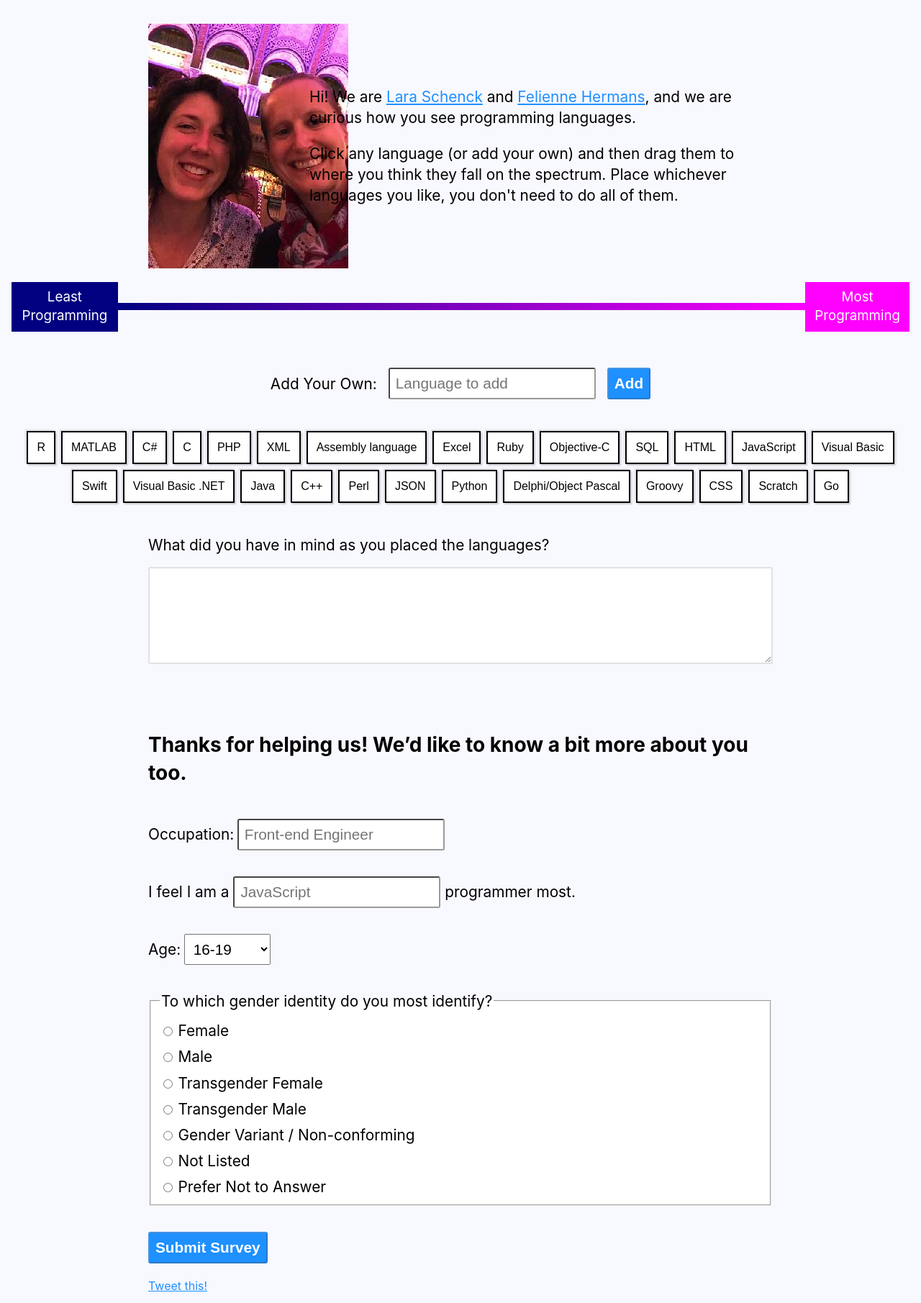
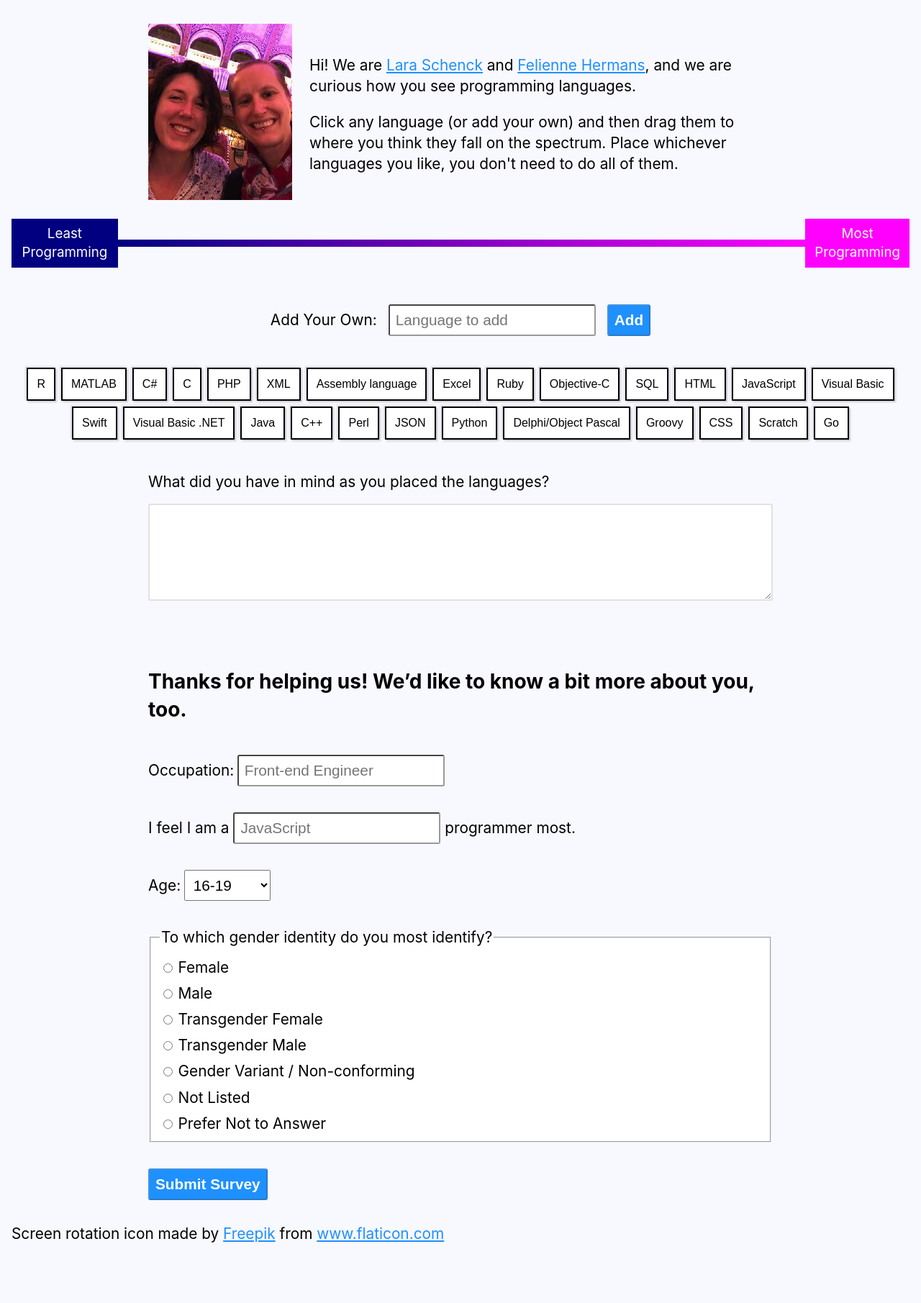
Before and after one commit to laras126/pls-webapp, a website with bundled scripts: page index.html in a window 1280 px wide. Shown: the part 89-1900 px from the top of the page at 72% size. After the commit the page ends 1858 px from the top, so only its background shows below. Built offline with nearby package versions, Linux system fonts and the light colour scheme.

Commit message:
feat: add screen notice icon

```diff
--- a/index.html
+++ b/index.html
@@ -4,16 +4,23 @@
 	<meta charset="UTF-8">
 	<meta name="viewport" content="width=device-width, initial-scale=1.0">
 	<meta http-equiv="X-UA-Compatible" content="ie=edge">
-	<title>Is it a Programming Language?</title>
+	<title>Ranking Programming Languages Survey</title>
 	<link rel="stylesheet" href="./style.css">
 </head>
 <body>
-	<p class="u-hidden@tablet u-hidden@landscape u-text-center u-padding-a-1 u-background-yellow u-font-size-16">It looks like you are using a small screen! We recommend rotating your screen to see the full board.</p>
+	<div class="c-screen-notice u-hidden@tablet u-hidden@landscape u-text-center u-padding-a-1">
+		<p class="u-background-yellow u-font-size-24 u-padding-a-1">It looks like you are using a small screen! <strong>Please rotate your device to landscape to see the full board.</strong></p>
+		<div class="c-screen-notice__icon">
+			<svg viewBox="0 0 488.631 488.631" xmlns="http://www.w3.org/2000/svg" fill="#777"><path d="m443.762 251.057h-161.456v34.625l161.592.072-.079 168.314s-.016 0-.057 0l-161.464-.064c-.006 12.669-3.686 24.393-9.667 34.626h171.131c19.138 0 34.699-15.561 34.699-34.697v-168.179c0-19.12-15.561-34.697-34.699-34.697z"/><path d="m213.053 100.678h-168.186c-19.128 0-34.697 15.569-34.697 34.697v318.558c0 19.136 15.569 34.697 34.697 34.697h80.338 87.848c19.122 0 34.691-15.561 34.691-34.697v-318.558c0-19.128-15.569-34.697-34.691-34.697zm-168.186 34.554 168.314.143-.072 283.972h-168.361zm65.766 317.785c0-10.113 8.202-18.316 18.308-18.316 10.146 0 18.349 8.202 18.349 18.316 0 10.122-8.202 18.341-18.349 18.341-10.106-.001-18.308-8.219-18.308-18.341z"/><path d="m361.752 128.511h-23.054c-1.673 0-3.171 1.003-3.815 2.558-.629 1.528-.279 3.312.899 4.483l40.448 40.455c1.616 1.602 4.221 1.602 5.837 0l40.448-40.455c1.171-1.171 1.53-2.955.9-4.483-.638-1.555-2.143-2.558-3.815-2.558h-23.293c-1.306-71.068-59.434-128.511-130.804-128.511-9.541 0-17.273 7.732-17.273 17.273 0 9.55 7.732 17.29 17.273 17.29 52.322 0 94.951 41.929 96.249 93.948z"/></svg>
+		</div>
+	</div>
 
 	<header class="a-wrapper">
 		<h1 class="u-padding-tb-2 u-margin-tb-0 u-font-size-36 u-text-center">How do you see these programming languages?</h1>
-		<div class="c-intro-content">
-			<img src="./headshot-rotated.jpg" alt="picture of Lara and Felienne"/>
+		<div class="c-intro-content u-padding-b-1">
+			<div>
+				<img class="u-width-100p" src="./headshot-rotated.jpg" alt="picture of Lara and Felienne"/>
+			</div>
 			<div>
 				<p class="a-paragraph-text">Hi! We are <a href="https://notlaura.com">Lara Schenck</a> and <a href="http://www.felienne.com/">Felienne Hermans</a>, and we are curious how you see programming languages.</p>
 				<p class="a-paragraph-text">Click any language (or add your own) and then drag them to where you think they fall on the spectrum. Place whichever languages you like, you don't need to do all of them.</p>
@@ -54,7 +61,7 @@
 
 		<form id="form" class="a-fade-to a-space-children-vertical">
 
-			<h2 class="u-font-size-28">Thanks for helping us! We’d like to know a bit more about you too.</h2>
+			<h2 class="u-font-size-28">Thanks for helping us! We’d like to know a bit more about you, too.</h2>
 
 			<div>
 				<label for="occupation">Occupation:</label>
@@ -118,12 +125,13 @@
 			<div>
 				<button class="c-submit-button u-font-size-28" type="submit" id="submit">Submit Survey</button>
 			</div>
-			<div>
-			   	<a href = "https://twitter.com/intent/tweet?text=Is%20C%20more%20of%20a%20programming%20language%20than%20Java?%20And%20what%20about%20Python?%20Enter%20your%20opinion%20in%20this%20online%20survey%20by%20@laras126%20and%20@felienne">Tweet this!</a>
-			</div>
 		</form>
 
 	</section>
+
+	<footer class="c-colophon">
+		<div>Screen rotation icon made by <a href="https://www.flaticon.com/authors/freepik" title="Freepik">Freepik</a> from <a href="https://www.flaticon.com/"             title="Flaticon">www.flaticon.com</a></div>
+	</footer>
 
 	<script src="https://cdnjs.cloudflare.com/ajax/libs/gsap/latest/TweenLite.min.js"></script>
 	<script src="https://cdnjs.cloudflare.com/ajax/libs/gsap/latest/plugins/CSSPlugin.min.js"></script>
```
